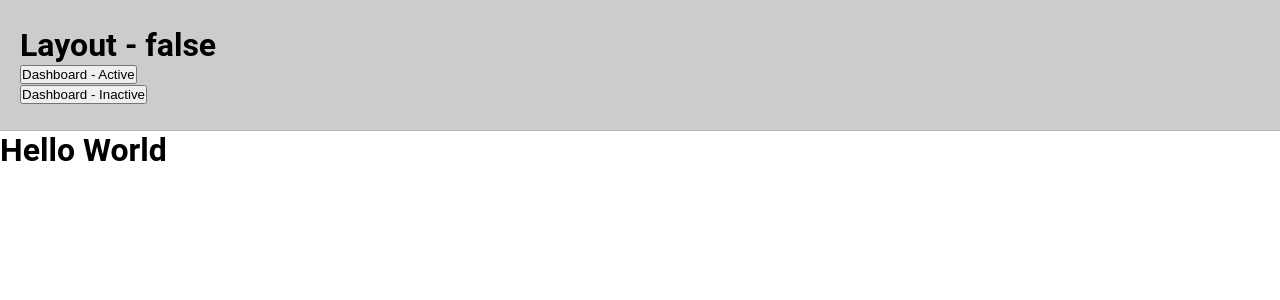
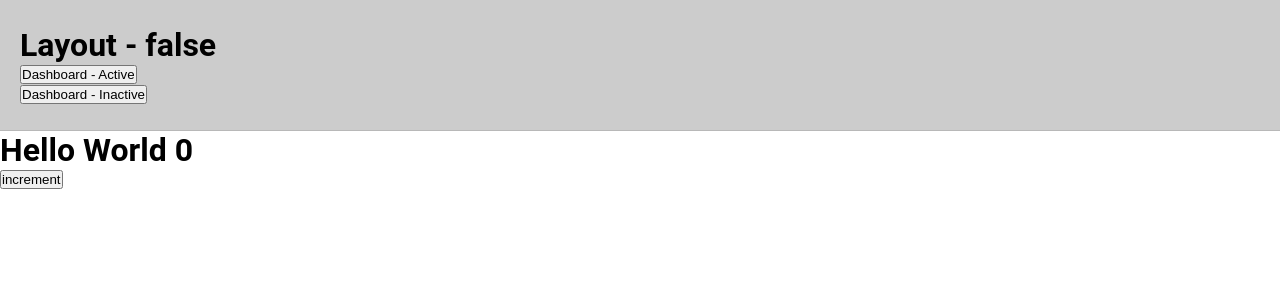
Before and after one commit to jisaac89/react-typescript, a React (Create React App) app: page / in a window 1280 px wide. Shown: the top 300 px of the page. Built offline with nearby package versions, Linux system fonts and the light colour scheme.

Commit message:
added page context

```diff
--- /dev/null
+++ b/src/contexts/pageContext.tsx
@@ -0,0 +1,24 @@
+import React, { createContext, FunctionComponent, useState } from 'react';
+import { ICreateContext, IDictionary } from '../utils/types/generics';
+
+export interface IPageState {
+  isSlideIndex: number;
+  isLoading: boolean;
+}
+
+export interface IPageRoute {
+  routes: IDictionary<IPageState>;
+}
+
+const defaultsRoute: IPageRoute = {
+  routes: {}
+};
+
+const PageContext = createContext<ICreateContext<IPageRoute>>([defaultsRoute, () => {}]);
+
+const PageProvider: FunctionComponent = ({ children }) => {
+  const [state, setState] = useState(defaultsRoute);
+  return <PageContext.Provider value={[state, setState]}>{children}</PageContext.Provider>;
+};
+
+export { PageContext, PageProvider };
--- /dev/null
+++ b/src/hooks/usePageStore.tsx
@@ -0,0 +1,56 @@
+import { useContext, useEffect } from 'react';
+import { PageContext } from '../contexts/pageContext';
+
+const defaultPageState = {
+  isLoading: true,
+  isSlideIndex: 0
+};
+
+const usePageStore = (route: string) => {
+  const [state, setState] = useContext(PageContext);
+  const routeAlreadyExists = state.routes[route];
+
+  useEffect(() => {
+    if (!routeAlreadyExists) {
+      const nextState = {
+        routes: {
+          [route]: defaultPageState
+        }
+      };
+      setState(nextState);
+    }
+  }, [route, routeAlreadyExists, setState]);
+
+  function setSlideIndex(n: number) {
+    const nextState = {
+      routes: {
+        [route]: {
+          isSlideIndex: n,
+          isLoading: state.routes[route].isLoading
+        }
+      }
+    };
+    setState(nextState);
+  }
+
+  function setLoading(isLoading: boolean) {
+    const nextState = {
+      routes: {
+        [route]: {
+          isLoading: isLoading,
+          isSlideIndex: state.routes[route].isSlideIndex
+        }
+      }
+    };
+    setState(nextState);
+  }
+
+  return {
+    setSlideIndex,
+    setLoading,
+    isSlideIndex: routeAlreadyExists ? state.routes[route].isSlideIndex : 0,
+    isLoading: routeAlreadyExists ? state.routes[route].isLoading : true
+  };
+};
+
+export { usePageStore };
--- a/src/layouts/navigation/header.tsx
+++ b/src/layouts/navigation/header.tsx
@@ -15,7 +15,7 @@ const Header: FunctionComponent<IHeader> = ({ children }) => {
         <nav>
           <button onClick={gotoRoute(config.routes.dashboardActive)}>Dashboard - Active</button>
           <br />
-          <button>Dashboard - Inactive</button>
+          <button onClick={gotoRoute(config.routes.dashboardArchived)}>Dashboard - Inactive</button>
         </nav>
       </NavHeader>
     </Nav>
--- a/src/layouts/types/base.tsx
+++ b/src/layouts/types/base.tsx
@@ -2,10 +2,11 @@ import React, { FunctionComponent } from 'react';
 import { GlobalStyles } from '../../styles/globalStyles';
 import { AppProvider } from '../../contexts/appContext';
 import { CombinedContextProvider } from '../../providers/_combinedProviders';
+import { PageProvider } from '../../contexts/pageContext';
 
 interface IBase {}
 
-const Providers = [<AppProvider />];
+const Providers = [<AppProvider />, <PageProvider />];
 
 const BaseLayout: FunctionComponent<IBase> = ({ children }) => {
   return (
--- a/src/routes/dashboard/active/index.tsx
+++ b/src/routes/dashboard/active/index.tsx
@@ -1,14 +1,14 @@
 import React, { FunctionComponent } from 'react';
 import { RouteComponentProps } from '@reach/router';
-import { useAppStore } from '../../../hooks/useAppStore';
+import { usePageStore } from '../../../hooks/usePageStore';
 
 interface IActive extends RouteComponentProps {}
 
 const Active: FunctionComponent<IActive> = () => {
-  const { isNightMode } = useAppStore();
+  const { isSlideIndex } = usePageStore('home');
   return (
     <div>
-      <h1>Active - {isNightMode.toString()}</h1>
+      <h1>Active - {isSlideIndex.toString()}</h1>
       <hr />
     </div>
   );
--- a/src/routes/home/index.tsx
+++ b/src/routes/home/index.tsx
@@ -1,14 +1,17 @@
 import React, { FunctionComponent } from 'react';
 import { RouteComponentProps } from '@reach/router';
+import { usePageStore } from '../../hooks/usePageStore';
 
 interface IHome extends RouteComponentProps {
   //
 }
 
 const Home: FunctionComponent<IHome> = () => {
+  const { isSlideIndex, setSlideIndex } = usePageStore('home');
   return (
     <header>
-      <h1>Hello World</h1>
+      <h1>Hello World {isSlideIndex.toString()}</h1>
+      <button onClick={() => setSlideIndex(isSlideIndex + 1)}>increment</button>
     </header>
   );
 };
--- a/src/utils/types/generics.ts
+++ b/src/utils/types/generics.ts
@@ -1 +1,5 @@
 export type ICreateContext<T> = [T, React.Dispatch<React.SetStateAction<T>>];
+
+export interface IDictionary<T> {
+  [id: string]: T;
+}
```
